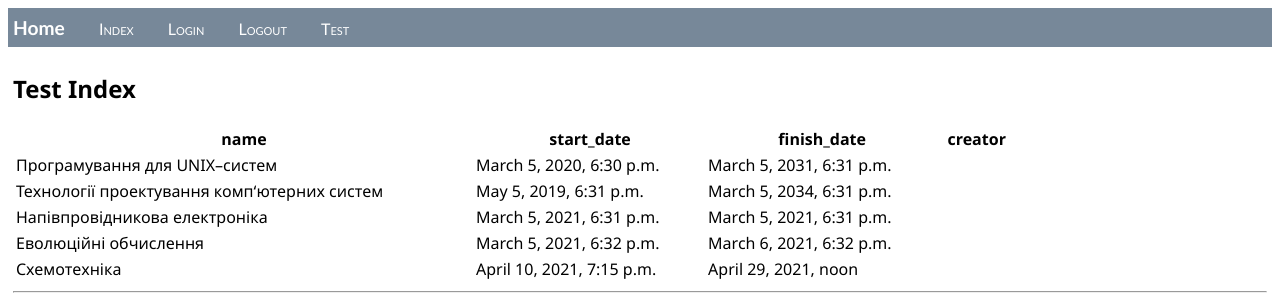
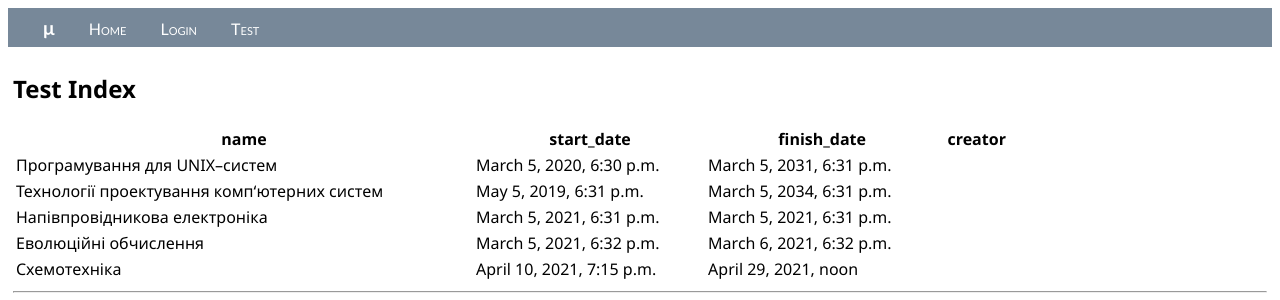
Before and after one commit to MorriganR/DjangoCoursework, a Django app: page / in a window 1280 px wide. Shown: the top 300 px of the page. Run offline with Django 3.2, Linux system fonts and the light colour scheme; data comes from the database, SQL or seed files in the repository.

Commit message:
play around NavBar

```diff
--- a/gausscourse/static/gausscourse/site.css
+++ b/gausscourse/static/gausscourse/site.css
@@ -14,6 +14,7 @@
 .navbar-brand {
     font-size: 1.2em;
     font-weight: 600;
+    margin-left: 30px;
 }
 
 .navbar-item {
--- a/gausscourse/templates/gausscourse/base.html
+++ b/gausscourse/templates/gausscourse/base.html
@@ -9,10 +9,16 @@
 </head>
 <body>
     <div class="navbar">
-        <a href="{% url 'home' %}" class="navbar-brand">Home</a>
-        <a href="{% url 'index' %}" class="navbar-item">Index</a>
+        <a href="{% url 'index' %}" class="navbar-brand">μ</a>
+        <a href="{% url 'home' %}" class="navbar-item">Home</a>
+        {% if user.is_authenticated %}
+            {% if user.is_staff %}
+        <a href="/admin/" class="navbar-item">Admin</a>
+            {% endif %}
+        <a href="{% url 'logout' %}" class="navbar-item">Logout {{ user.username }}</a>
+        {% else %}
         <a href="{% url 'login' %}" class="navbar-item">Login</a>
-        <a href="{% url 'logout' %}" class="navbar-item">Logout</a>
+        {% endif %}
         <a href="{% url 'test' %}" class="navbar-item">Test</a>
     </div>
 
```
